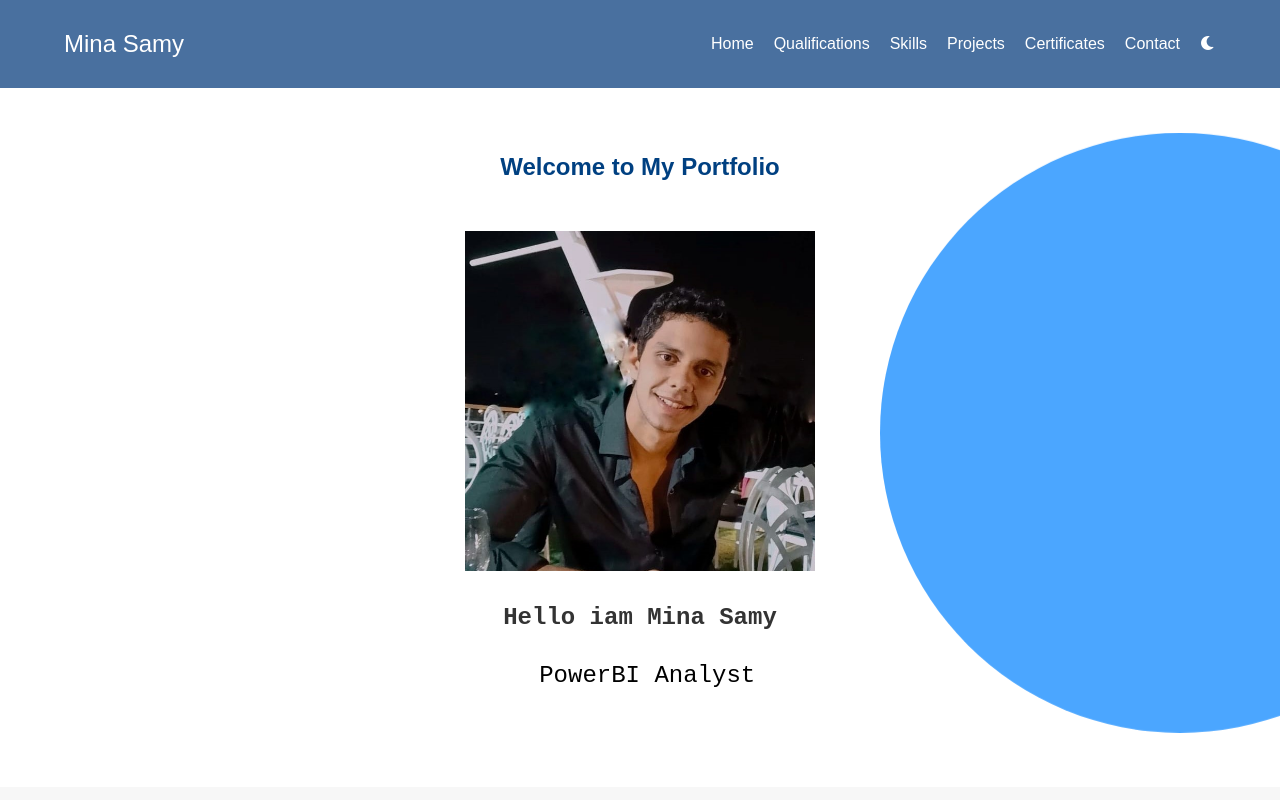
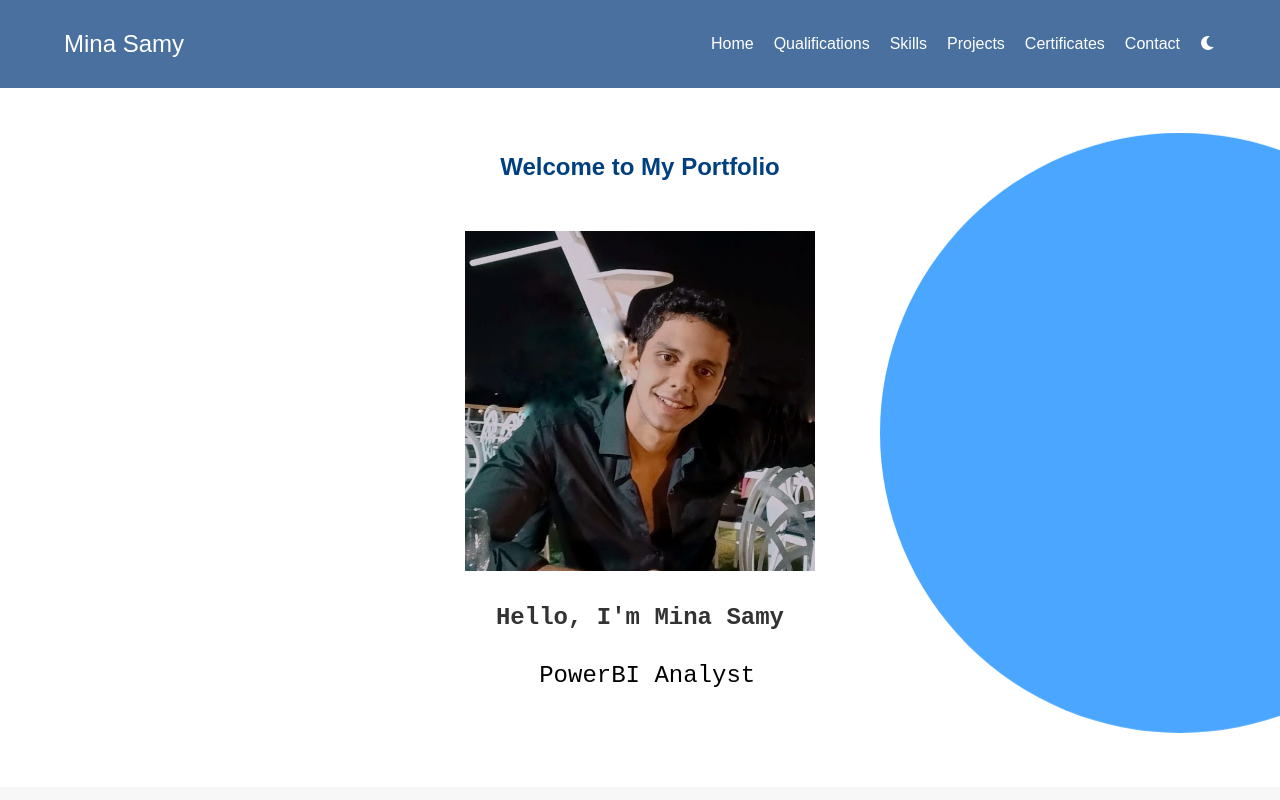
Before and after one commit to MinaSamy22/portfolio, a plain HTML site: page index.html in a window 1280 px wide. Shown: the top 800 px of the page. Drawn offline with Linux system fonts and the light colour scheme.

Commit message:
Update index.html

```diff
--- a/index.html
+++ b/index.html
@@ -41,7 +41,7 @@
             <div class="text-center me-4">
                 <img src="images/minaa.jpg" class="img-fluid rounded-circle profile-img" />
             </div>
-<h1 style="font-family: 'Courier New', Courier, monospace;"> Hello iam Mina Samy</h1>
+            <h1 style="font-family: 'Courier New', Courier, monospace;"> Hello, I'm Mina Samy</h1>
             <div class="text-center">
                 <pre id="about-description" class="about-description"></pre>
             </div>
```
